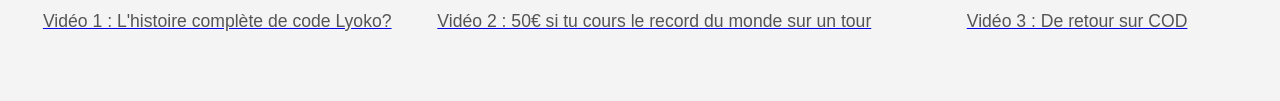
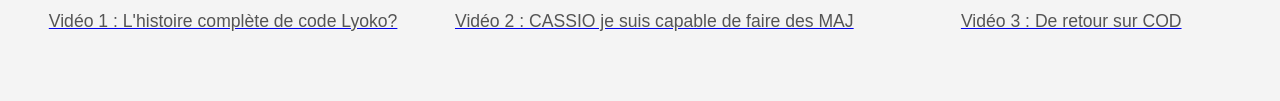
Before and after one commit to Gabinccd/premiersite, a plain HTML site: page index.html in a window 1280 px wide. Shown: the part 290-391 px from the top of the page. Drawn offline with Linux system fonts and the light colour scheme.

Commit message:
Update index.html

```diff
--- a/index.html
+++ b/index.html
@@ -22,7 +22,7 @@
         <div class="video">
             <a href="https://youtu.be/vo1Vw_mvpho?si=9Mv_9knprFt2eN2e" target="_blank">
                 <img src="https://img.youtube.com/vi/vo1Vw_mvpho/0.jpg" alt="Vidéo 2">
-                <p>Vidéo 2 : 50€ si tu cours le record du monde sur un tour</p>
+                <p>Vidéo 2 : CASSIO je suis capable de faire des MAJ</p>
             </a>
         </div>
 
```
